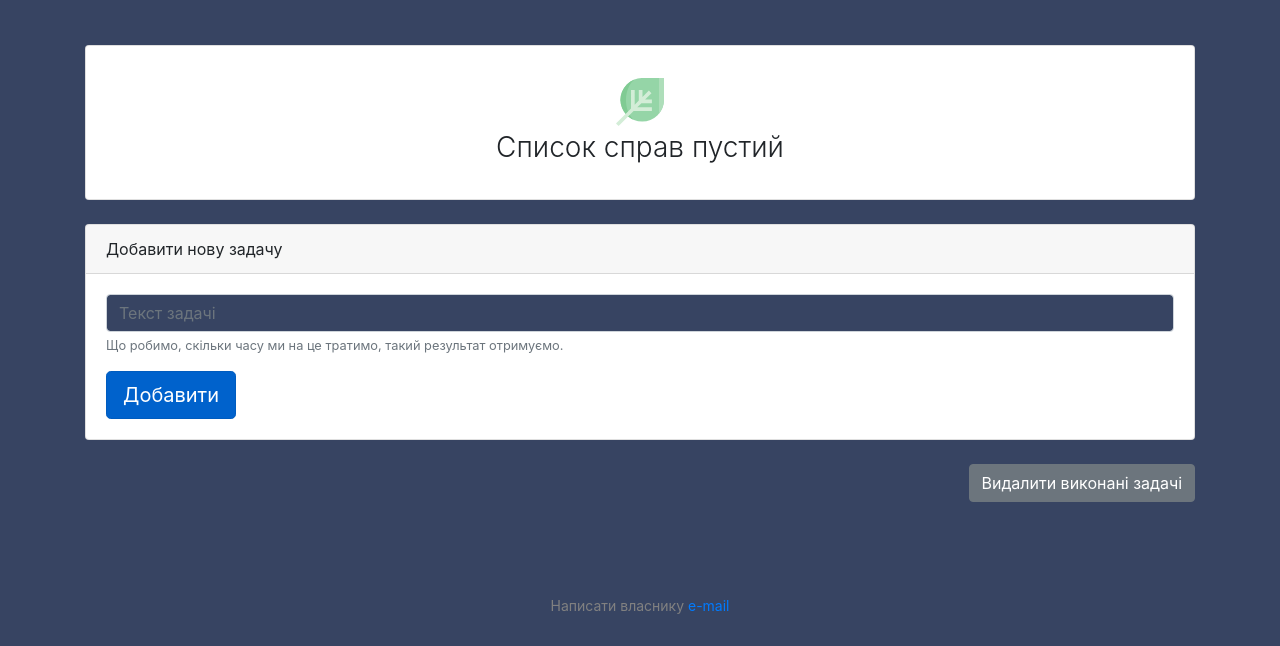
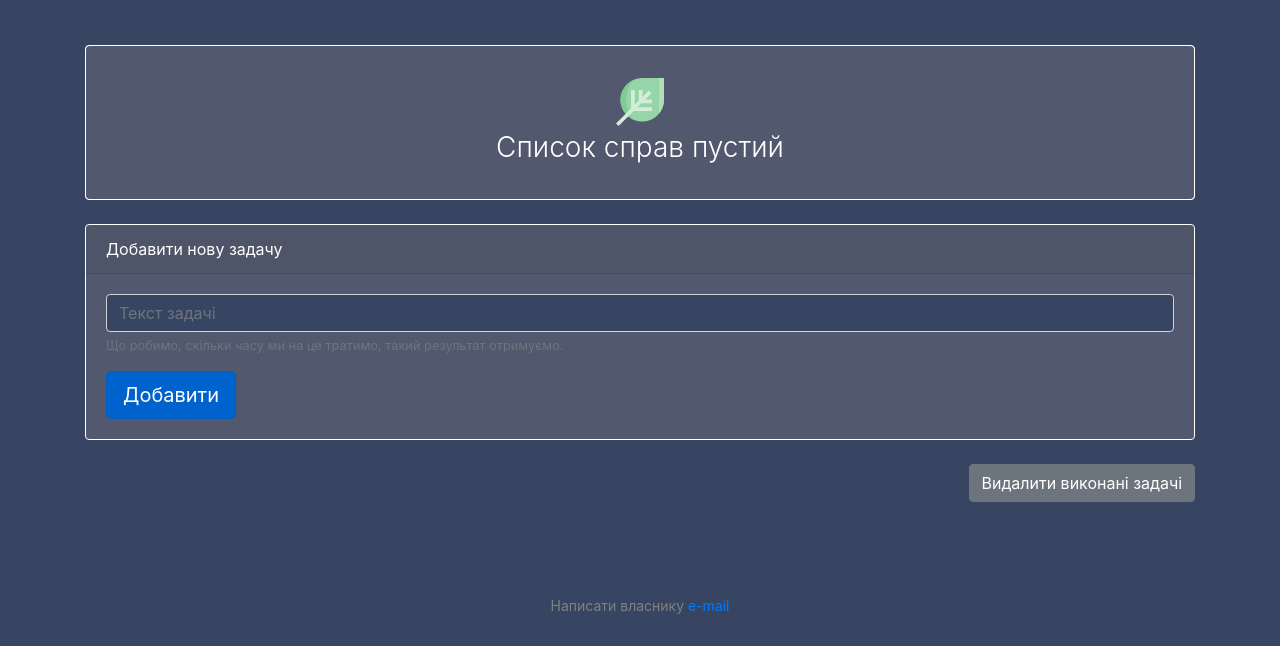
Before and after one commit to VolodymyrDobryanskiy/ToDo, a plain HTML site: page index.html in a window 1280 px wide. Both pictures are taken after a click on the label 1175 px from the left and 40 px from the top of the page. Shown: the part 154-800 px from the top of the page. Drawn offline with nearby package versions, Linux system fonts and the light colour scheme.

Commit message:
Update theme.css
Adding a dark theme

```diff
--- a/css/theme.css
+++ b/css/theme.css
@@ -54,4 +54,13 @@
 
 .darkBody {
     background-color: #374462;
+    color: #ffffff;
 }
+
+.darkLi {
+    background-color: #52586d;
+}
+
+.card {
+    border: 1px solid white;
+}
```
